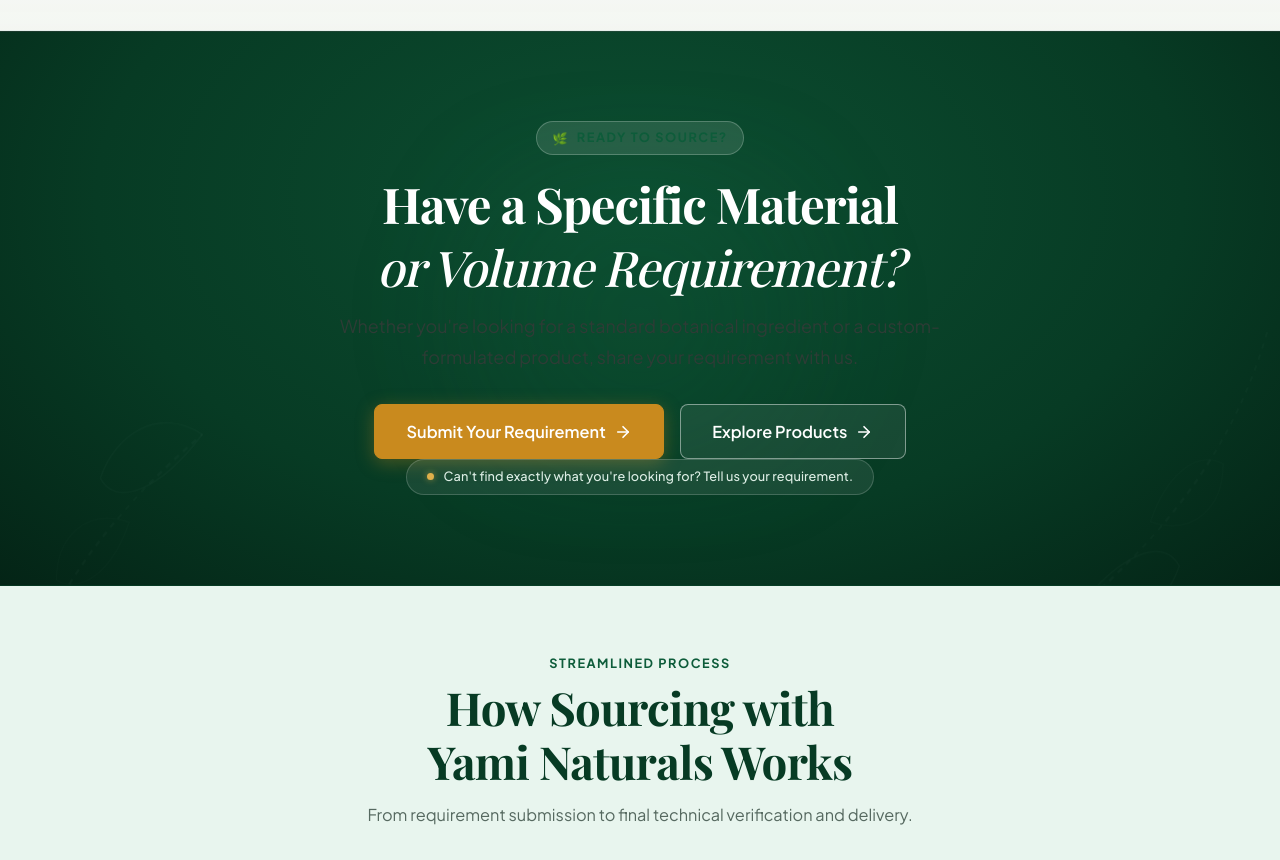
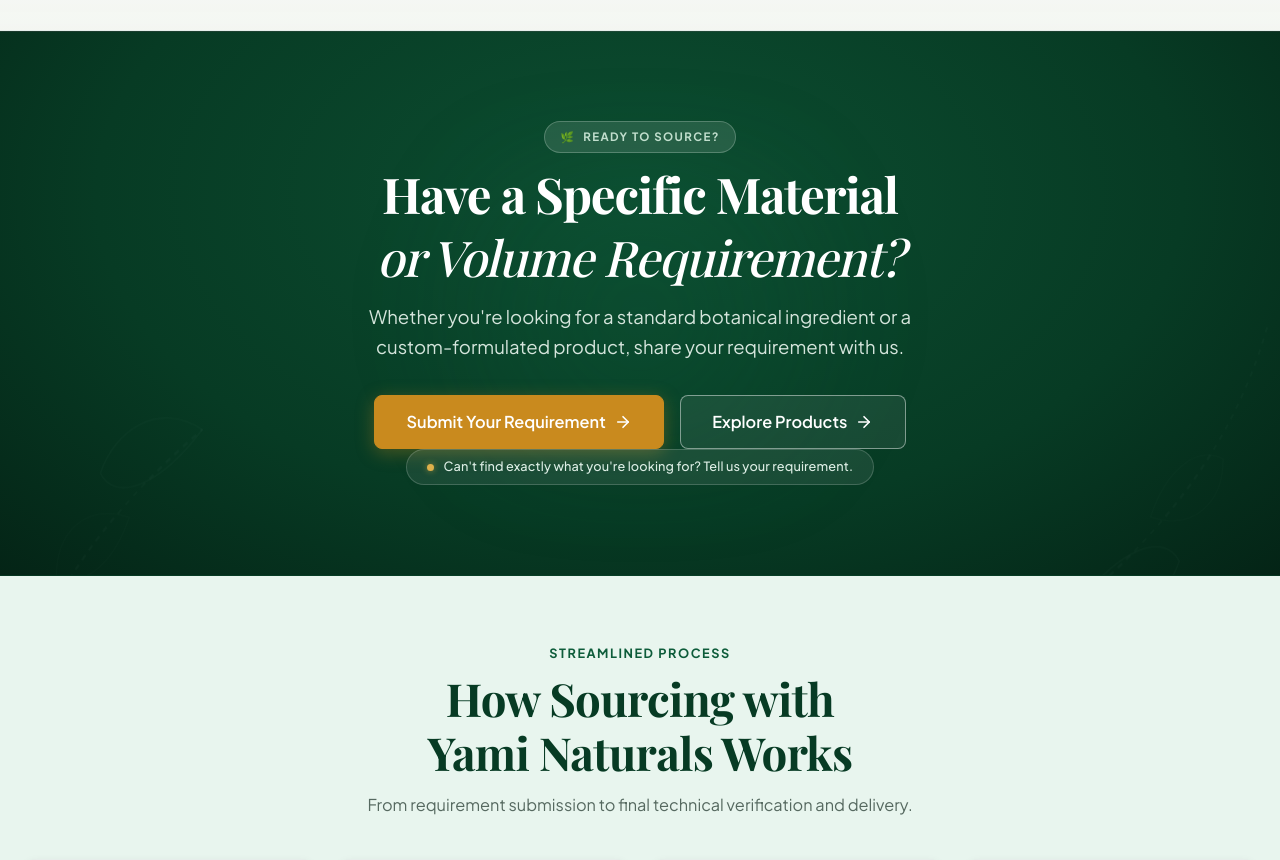
Before and after one commit to yaminaturals/yaminaturalsnewsite, a React (Vite) app: page / in a window 1280 px wide. Shown: the part 4200-5060 px from the top of the page. Built offline with nearby package versions, Linux system fonts and the light colour scheme; a web font is replaced by a local one.

Commit message:
fix(cta): eliminate CSS cascade collision and enforce high-contrast computed styles

```diff
--- a/src/components/sections/RequirementCtaSection/RequirementCtaSection.css
+++ b/src/components/sections/RequirementCtaSection/RequirementCtaSection.css
@@ -84,12 +84,14 @@
   align-items: center;
 }
 
-/* Eyebrow */
+/* Eyebrow - High Specificity & Light Botanical Color */
 .requirement-cta-eyebrow-wrapper {
   margin-bottom: var(--space-3);
 }
 
-.requirement-cta-eyebrow {
+.requirement-cta-section .requirement-cta-eyebrow,
+.requirement-cta-content .requirement-cta-eyebrow,
+span.requirement-cta-eyebrow {
   display: inline-flex;
   align-items: center;
   gap: 0.5rem;
@@ -97,7 +99,7 @@
   border-radius: var(--radius-full);
   background-color: rgba(232, 245, 238, 0.12);
   border: 1px solid rgba(232, 245, 238, 0.24);
-  color: #C2DFCE;
+  color: #C2DFCE !important;
   letter-spacing: 0.12em;
   font-weight: 700;
   font-size: 0.72rem;
@@ -132,14 +134,19 @@
   margin-top: 0.12em;
 }
 
-/* Supporting Text - Substantially Enhanced Contrast */
-.requirement-cta-supporting-text {
+/* Supporting Text - Guaranteed #D5E5DC with High Specificity */
+.requirement-cta-section .requirement-cta-supporting-text,
+.requirement-cta-section p.requirement-cta-supporting-text,
+.requirement-cta-content .requirement-cta-supporting-text,
+p.requirement-cta-supporting-text {
   font-size: clamp(1.02rem, 0.96rem + 0.25vw, 1.18rem);
   line-height: 1.65;
-  color: #D5E5DC;
+  color: #D5E5DC !important;
   margin: 0 auto var(--space-8);
   max-width: 620px;
   text-wrap: pretty;
+  opacity: 1 !important;
+  filter: none !important;
 }
 
 /* CTA Actions Group */
@@ -187,7 +194,9 @@
   justify-content: center;
 }
 
-.cta-guidance-pill {
+.requirement-cta-section .cta-guidance-pill,
+.requirement-cta-content .cta-guidance-pill,
+span.cta-guidance-pill {
   display: inline-flex;
   align-items: center;
   gap: 0.6rem;
@@ -196,7 +205,7 @@
   border: 1px solid rgba(255, 255, 255, 0.18);
   border-radius: var(--radius-full);
   font-size: var(--font-size-xs);
-  color: #DDEEE5;
+  color: #DDEEE5 !important;
   font-weight: 500;
   letter-spacing: 0.01em;
   backdrop-filter: blur(8px);
--- a/src/components/sections/RequirementCtaSection/RequirementCtaSection.tsx
+++ b/src/components/sections/RequirementCtaSection/RequirementCtaSection.tsx
@@ -90,7 +90,10 @@ export const RequirementCtaSection: React.FC = () => {
         <div className="requirement-cta-content text-center">
           {/* Eyebrow */}
           <div className="requirement-cta-eyebrow-wrapper animate-fade-up">
-            <span className="eyebrow requirement-cta-eyebrow">
+            <span
+              className="requirement-cta-eyebrow"
+              style={{ color: '#C2DFCE' }}
+            >
               <span className="requirement-cta-eyebrow-icon" aria-hidden="true">🌿</span>
               {eyebrow}
             </span>
@@ -102,8 +105,11 @@ export const RequirementCtaSection: React.FC = () => {
             <span className="cta-heading-line cta-heading-emphasis">{headingPart2}</span>
           </h2>
 
-          {/* Supporting Text */}
-          <p className="requirement-cta-supporting-text animate-fade-up delay-2 text-lead">
+          {/* Supporting Text - Guaranteed #D5E5DC */}
+          <p
+            className="requirement-cta-supporting-text animate-fade-up delay-2"
+            style={{ color: '#D5E5DC' }}
+          >
             {supportingText}
           </p>
 
@@ -162,7 +168,7 @@ export const RequirementCtaSection: React.FC = () => {
 
           {/* Helpful Guidance Line */}
           <div className="requirement-cta-guidance animate-fade-up delay-4" role="note">
-            <span className="cta-guidance-pill">
+            <span className="cta-guidance-pill" style={{ color: '#DDEEE5' }}>
               <span className="cta-guidance-dot" aria-hidden="true" />
               {guidanceLine}
             </span>
```
